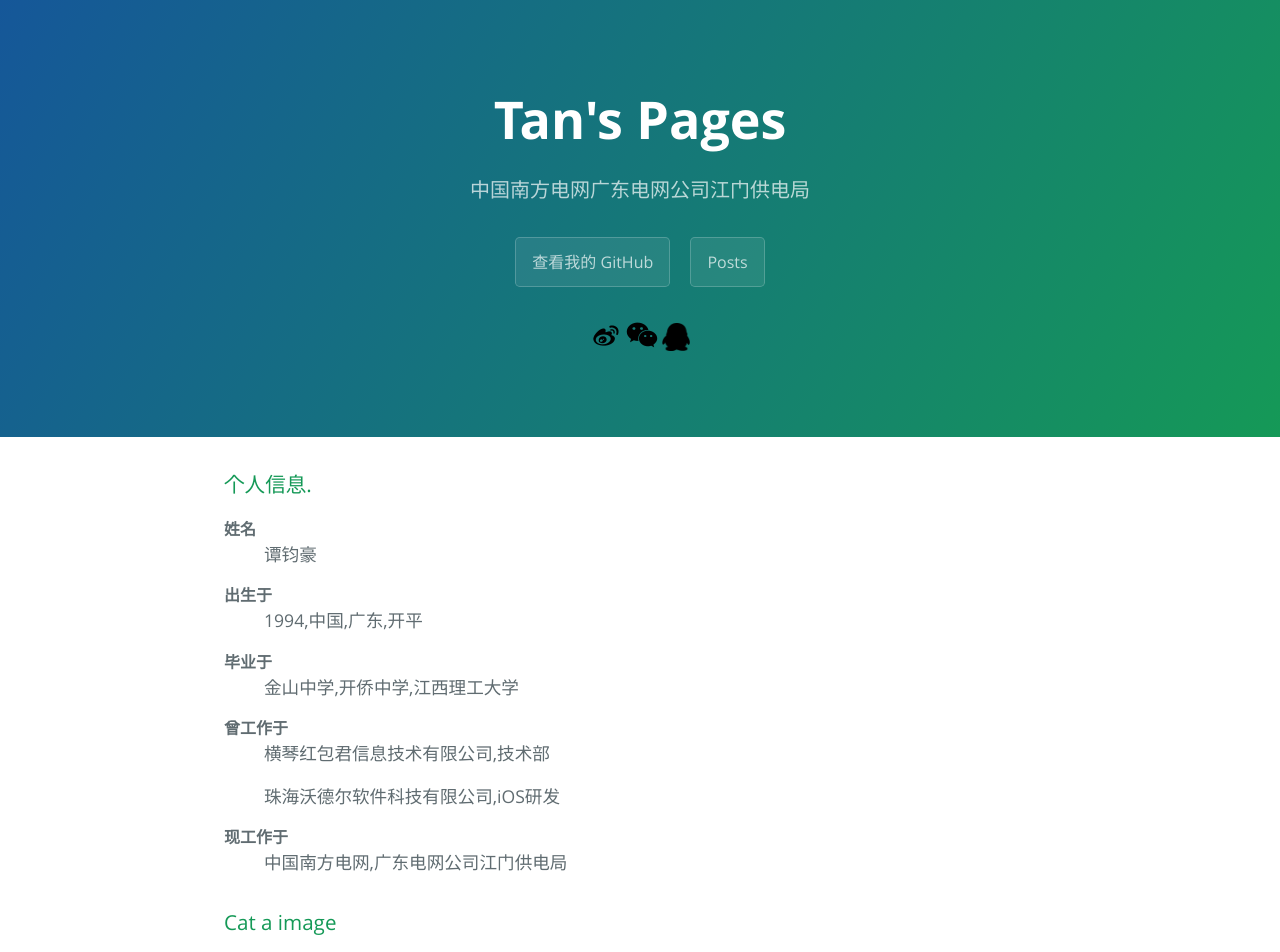
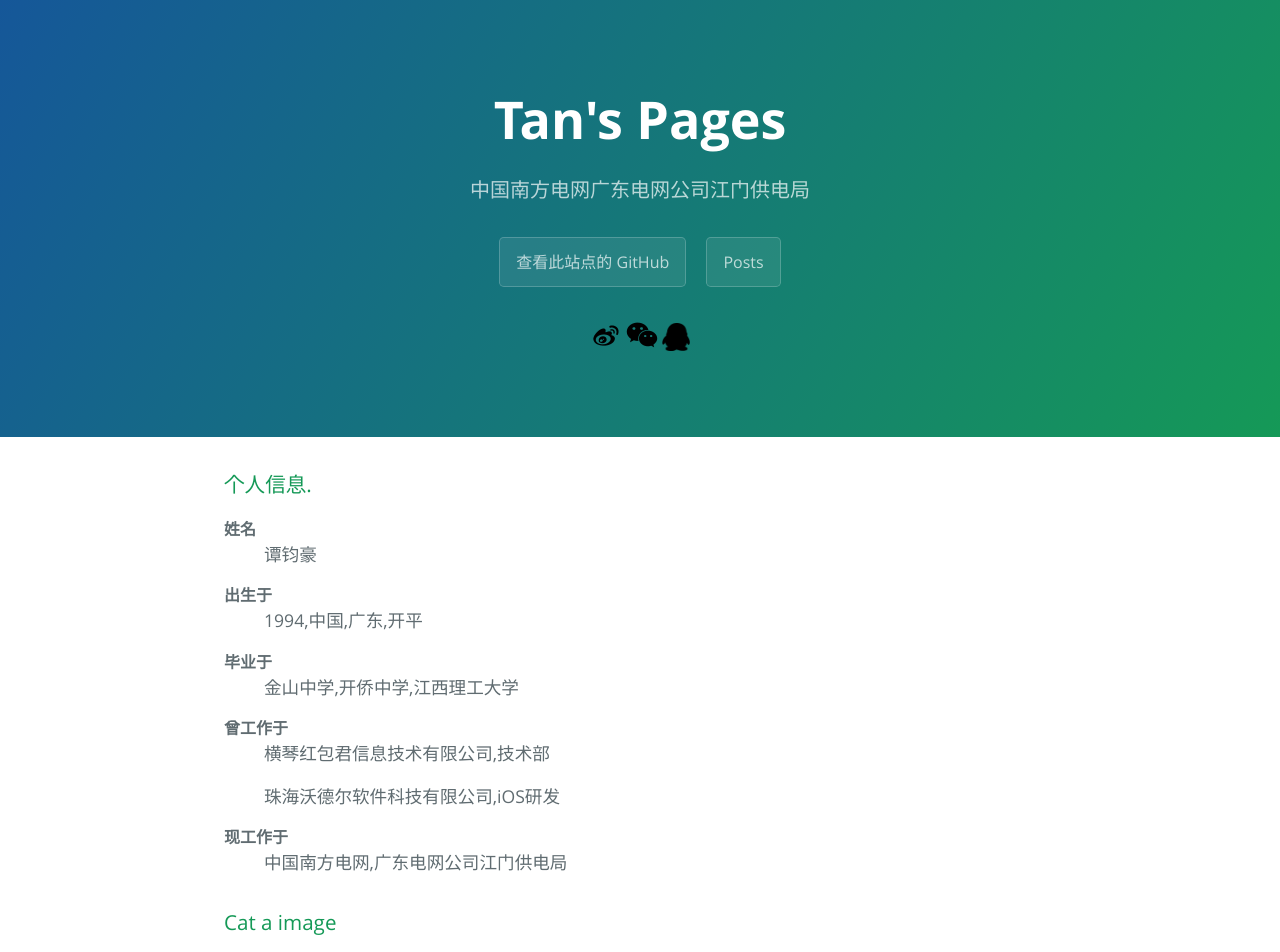
Before and after one commit to kptanjunhao/TansPages, a Jekyll site: the page built from index.md, in a window 1280 px wide. Shown: the top 952 px of the page. Built offline with Jekyll 4.4.1, drawn with Linux system fonts in a browser that asks for light colours; our own code applies the rules of GitHub Pages for plain Markdown files; grey boxes are pictures that could not be loaded.

Commit message:
modify btn text

```diff
--- a/_layouts/default.html
+++ b/_layouts/default.html
@@ -16,7 +16,7 @@
       <h1 class="project-name">{{ site.title | default: site.github.repository_name }}</h1>
       <h2 class="project-tagline">{{ site.description | default: site.github.project_tagline }}</h2>
       {% if site.github.is_project_page %}
-        <a href="{{ site.github.repository_url }}" target="_blank" class="btn">查看我的 GitHub</a>
+        <a href="{{ site.github.repository_url }}" target="_blank" class="btn">查看此站点的 GitHub</a>
       {% endif %}
       <a href="{{ '/my_posts?v=' | append: site.github.build_revision | relative_url }}" class="btn">Posts</a>
       <p></p>
```
